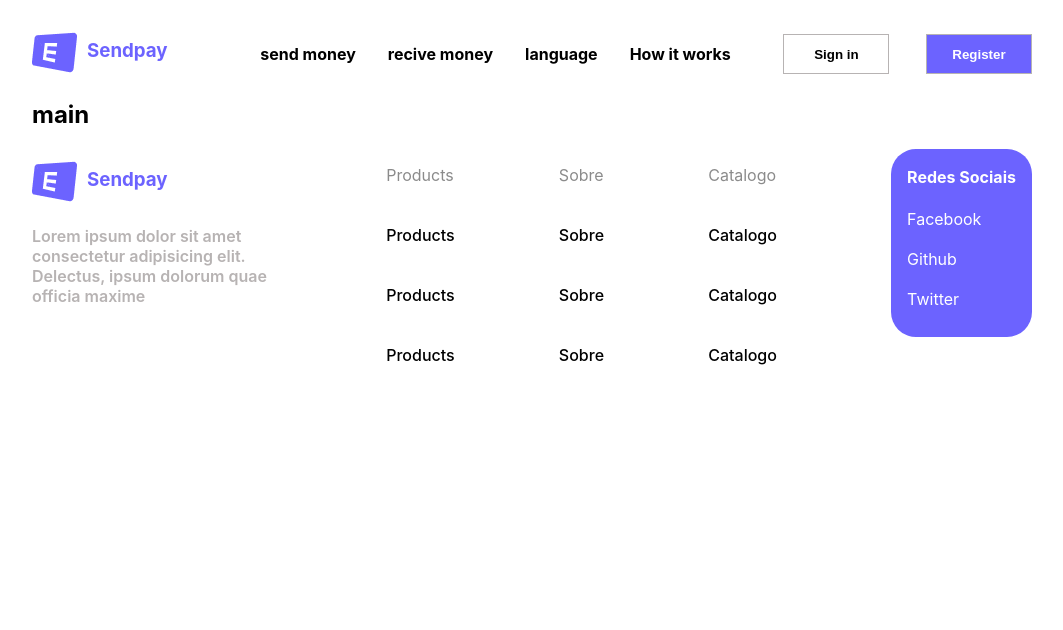
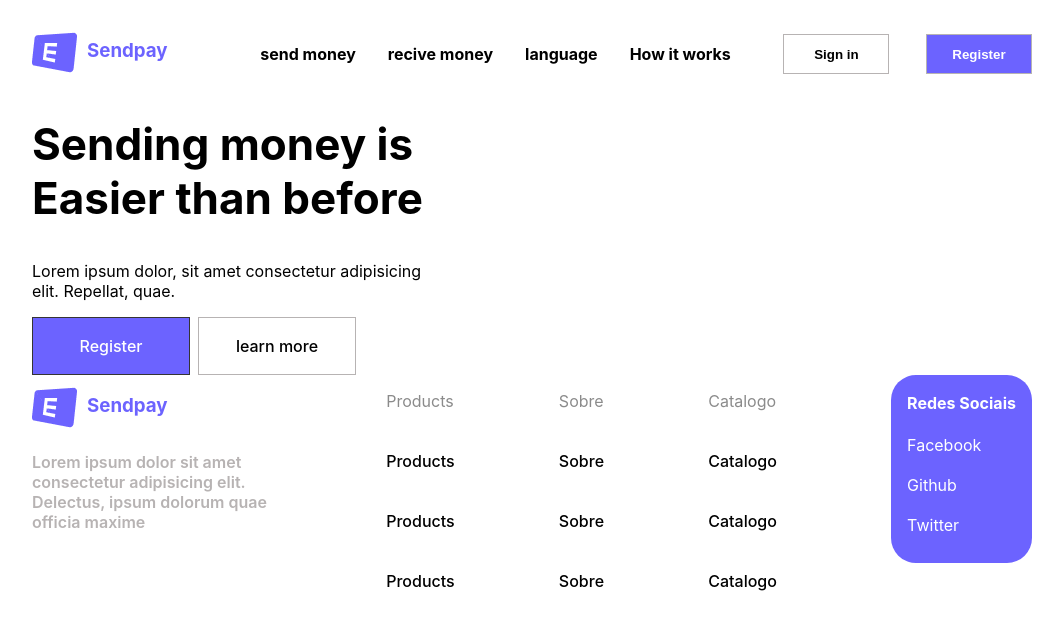
Before and after one commit to cpwaldow/Sendpay, a React (Create React App) app in the folder my-app/: page / in a window 1280 px wide. Shown: the top 630 px of the page, without its empty margins (108-1171 px from the left). Built offline with nearby package versions, Linux system fonts and the light colour scheme.

Commit message:
Adicionando um  título com cta's

```diff
--- a/my-app/src/Main.jsx
+++ b/my-app/src/Main.jsx
@@ -1,10 +1,25 @@
 import React, { Component } from 'react';
+
+import './style/main.css';
 
 class Main extends Component {
   render() {
     return (
-      <main>
-        <h2>main</h2>
+      <main className='container'>
+        <section className='leftContent'>
+          <h2 className='title'>Sending money is Easier than before</h2>
+          <p>
+            Lorem ipsum dolor, sit amet consectetur adipisicing elit. Repellat,
+            quae.
+          </p>
+
+          <a href='#' className='btn registerMain'>
+            Register
+          </a>
+          <a href='#' className='btn learnMore'>
+            learn more
+          </a>
+        </section>
       </main>
     );
   }
--- /dev/null
+++ b/my-app/src/style/main.css
@@ -0,0 +1,29 @@
+.leftContent {
+  max-width: 40%;
+}
+
+.title {
+  font-size: 44px;
+}
+
+.btn {
+  width: 120px;
+  margin-right: 8px;
+  display: inline-block;
+  text-align: center;
+  padding: 18px;
+  text-decoration: none;
+  font-size: 16px;
+  font-weight: 500;
+}
+
+.registerMain {
+  background-color: #6c63ff;
+  border: 1px solid #353434;
+  color: #fff;
+}
+
+.learnMore {
+  border: 1px solid #b7b3b3;
+  color: #000;
+}
```
